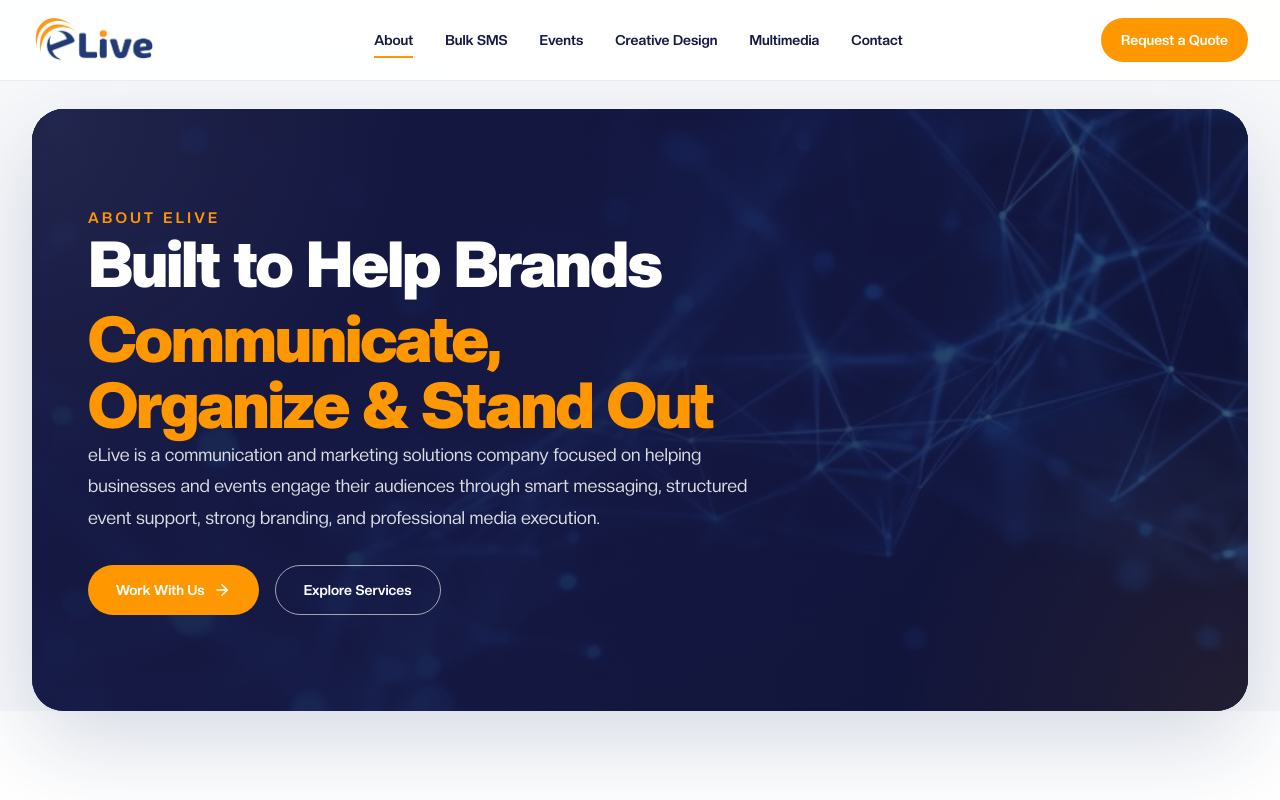
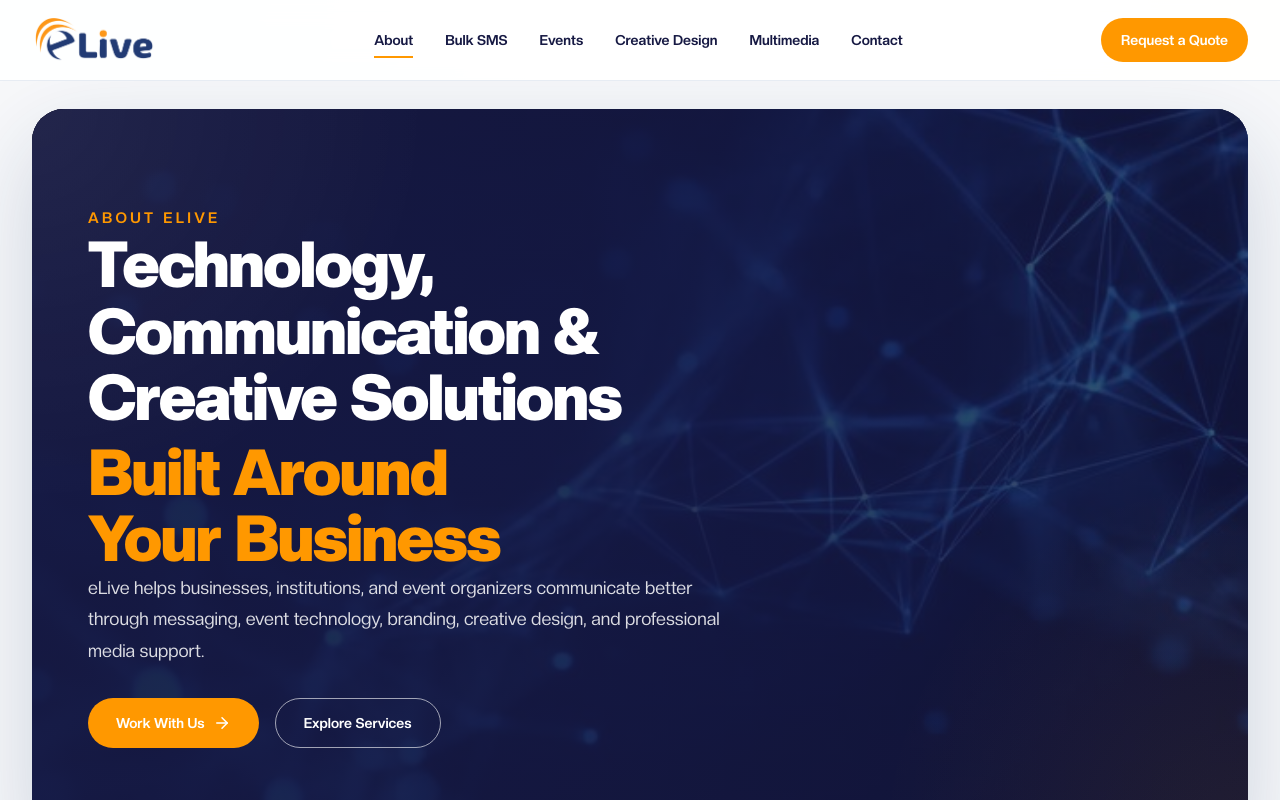
Before and after one commit to kite255/elive-website, a Next.js app: page /about in a window 1280 px wide. Shown: the top 800 px of the page. Built offline with nearby package versions, Linux system fonts and the light colour scheme.

Commit message:
Refine hero messaging for clarity and consistency

```diff
--- a/app/about/page.tsx
+++ b/app/about/page.tsx
@@ -262,9 +262,9 @@
                 variants={fadeUp}
                 className="mt-4 text-4xl font-black leading-tight md:text-5xl lg:text-[64px] lg:leading-[1.02]"
               >
-                <span className="block text-white">Built to Help Brands</span>
+                <span className="block text-white">Technology, Communication & Creative Solutions</span>
                 <span className="mt-2 block text-[var(--color-elive-accent)]">
-                  Communicate, Organize & Stand Out
+                  Built Around Your Business
                 </span>
               </motion.h1>
 
@@ -272,10 +272,7 @@
                 variants={fadeUp}
                 className="mt-6 max-w-2xl text-base leading-8 text-white/85 md:text-lg"
               >
-                eLive is a communication and marketing solutions company focused
-                on helping businesses and events engage their audiences through
-                smart messaging, structured event support, strong branding, and
-                professional media execution.
+                eLive helps businesses, institutions, and event organizers communicate better through messaging, event technology, branding, creative design, and professional media support.
               </motion.p>
 
               <motion.div variants={fadeUp} className="mt-8 flex flex-wrap gap-4">
```
